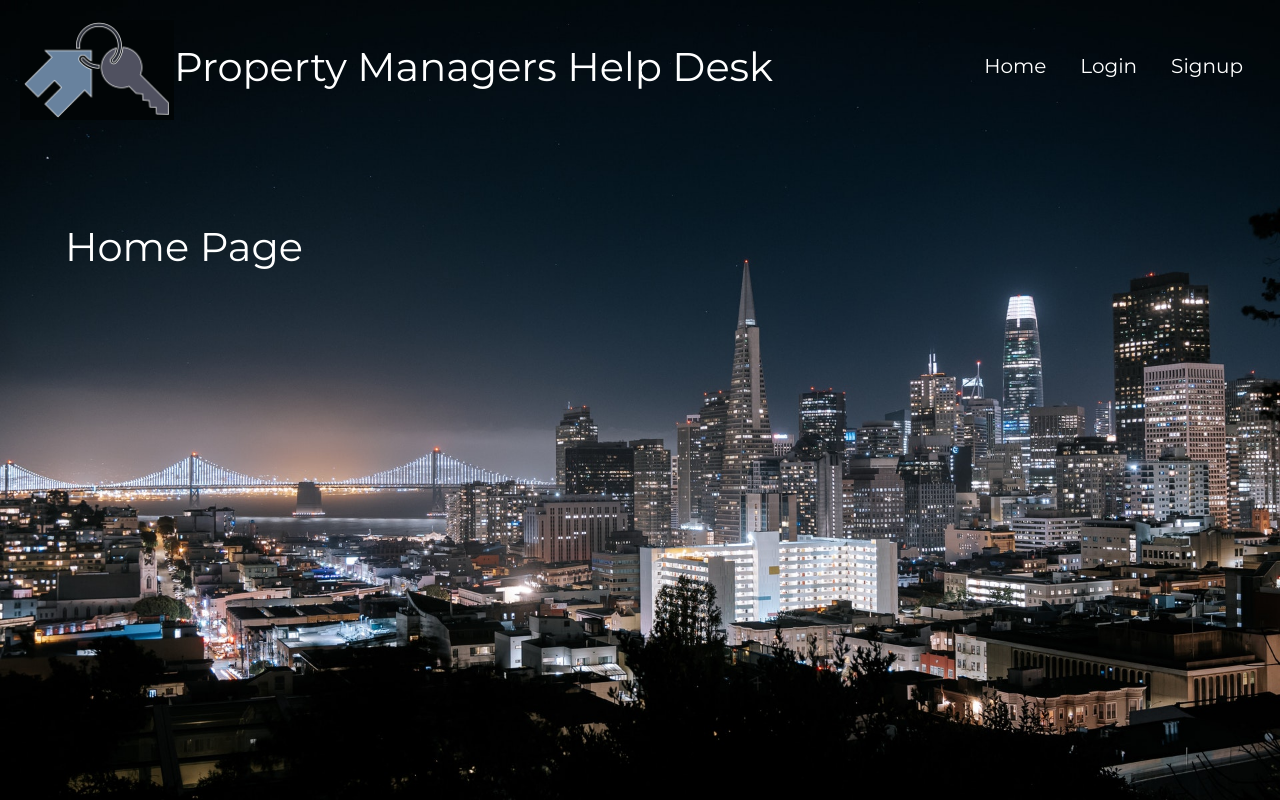
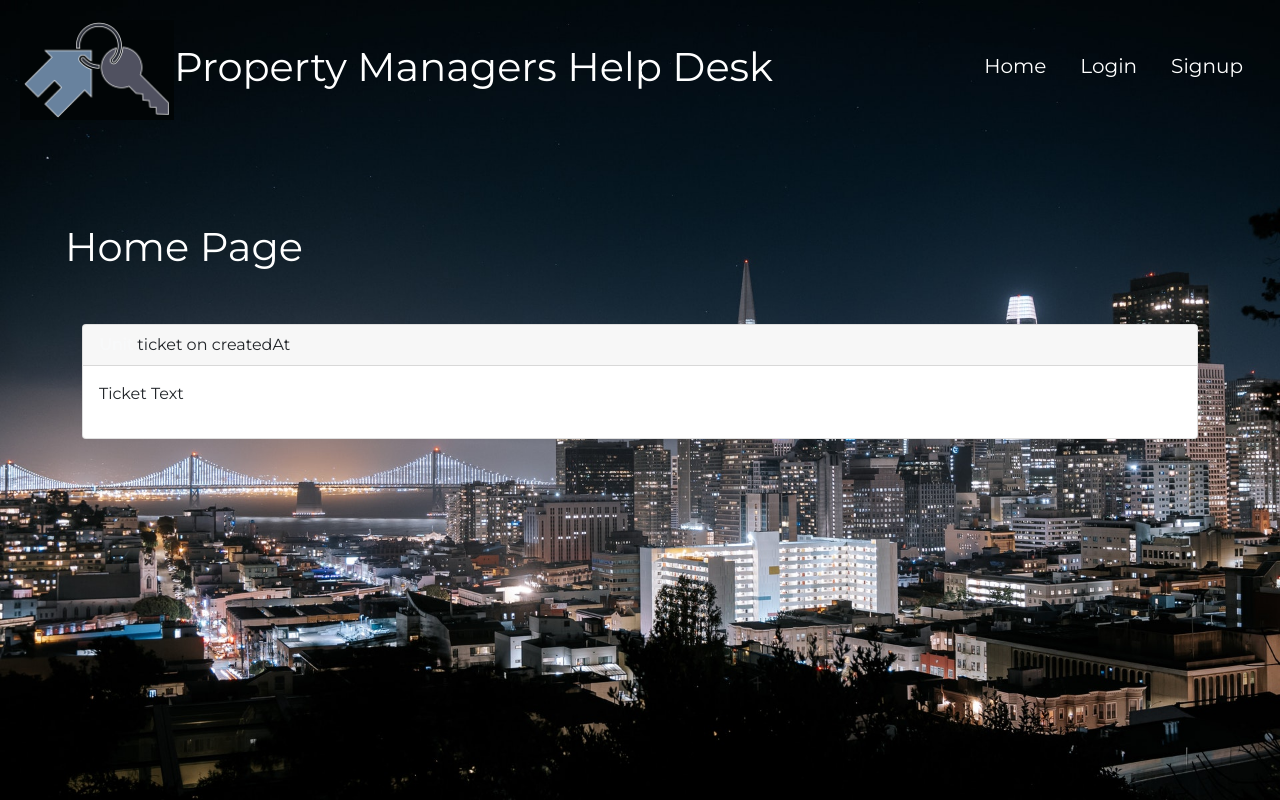
Before and after one commit to robyng/the-help-desk, a React (Create React App) app in the folder client/: page /ticket in a window 1280 px wide. Built offline with nearby package versions, Linux system fonts and the light colour scheme.

Commit message:
add routes but not tested

```diff
--- a/client/src/App.js
+++ b/client/src/App.js
@@ -7,6 +7,8 @@ import Header from "./components/Header";
 import Signup from "./components/Signup";
 import Dashboard from "./components/Dashboard";
 import NewTicket from "./components/NewTicket";
+import SingleTicket from "./components/SingleTicket";
+import Account from "./components/Account";
 import React, { useState } from "react";
 import Auth from './utils/auth';
 import {
@@ -17,6 +19,7 @@ import {
 } from '@apollo/client';
 
 import { setContext } from '@apollo/client/link/context';
+import { BrowserRouter as Router, Route } from 'react-router-dom';
 
 
 const httpLink = createHttpLink({
@@ -54,12 +57,15 @@ function App() {
         return <NewTicket />;
     } else if (currentPage === "Dashboard" && Auth.loggedIn()) {
     return <Dashboard />;
+  } else if (currentPage === "Account" && Auth.loggedIn()) {
+    return <Account />;
   } else {
     return <Login></Login>
   }
   }
   return (
     <ApolloProvider client={client}>
+
     <div>
       <div className="hero">
       <Header>
@@ -73,10 +79,26 @@ function App() {
       {displayPage()}
       </div>
 
+      <Router>
+
+        <div className="container">
+
+            <Route exact path="/" component={Landing} />
+            <Route exact path="/login" component={Login} />
+            <Route exact path="/newticket" component={NewTicket} />
+            <Route exact path="/dashboard" component={Dashboard} />
+            <Route exact path="/ticket" component={SingleTicket} />
+            <Route exact path="/account" component={Account} />
+       </div>
+
+      </Router>
 
       </div>
 
     </div>
+
+
+
 </ApolloProvider>
   );
 }
--- /dev/null
+++ b/client/src/components/Account/index.js
@@ -0,0 +1,21 @@
+import React from 'react';
+
+const Account = () => {
+  return (
+    <div>
+      <div className="flex-row mb-3">
+        <h2 className="bg-dark text-secondary p-3 display-inline-block">
+          {/* Viewing <unit>'s profile. */}
+        </h2>
+      </div>
+
+      <div className="flex-row justify-space-between mb-3">
+        <div className="col-12 mb-3 col-lg-8">{/* PRINT TICKET LIST  */}</div>
+
+
+      </div>
+    </div>
+  );
+};
+
+export default Account;
--- /dev/null
+++ b/client/src/components/SingleTicket/index.js
@@ -0,0 +1,53 @@
+// import { useQuery } from '@apollo/client';
+// import { QUERY_TICKET } from '../utils/queries';
+
+// const { id: ticketId } = useParams();
+
+// const { loading, data } = useQuery(QUERY_TICKET, {
+//   variables: { id: ticketId }
+// });
+
+// const ticket = data?.ticket || {};
+
+// if (loading) {
+//   return <div>Loading...</div>;
+// }
+// return (
+//   <div>
+//   <div className="card mb-3">
+//     <p className="card-header">
+//       <span style={{ fontWeight: 700 }} className="text-light">
+//         {ticket.unit}
+//       </span>{' '}
+//       Ticket on {ticket.createdAt}
+//     </p>
+//     <div className="card-body">
+//       <p>{ticket.message}</p>
+//     </div>
+//   </div>
+// </div>
+// );
+
+// export default SingleTicket;
+
+import React from 'react';
+
+const SingleTicket = props => {
+  return (
+    <div>
+      <div className="card mb-3">
+        <p className="card-header">
+          <span style={{ fontWeight: 700 }} className="text-light">
+            Unit
+          </span>{' '}
+          ticket on createdAt
+        </p>
+        <div className="card-body">
+          <p>Ticket Text</p>
+        </div>
+      </div>
+    </div>
+  );
+};
+
+export default SingleTicket;
--- a/client/src/components/TicketList/index.js
+++ b/client/src/components/TicketList/index.js
@@ -2,7 +2,7 @@ import React from "react";
 
 import { useQuery } from "@apollo/client";
 import { QUERY_TICKETS } from "../../utils/queries";
-
+import { Link, BrowserRouter } from 'react-router-dom';
 const TicketList = () => {
   //Show all tickets
   const { loading, data } = useQuery(QUERY_TICKETS);
@@ -23,9 +23,22 @@ const TicketList = () => {
             <h3 className="ticket-title">{ticket.title}</h3>
             <div key={ticket._id} className="card mb-3">
               <p className="ticket-header">
+
+              <BrowserRouter>
+              <Link
+    to={`/account/${ticket.unit}`}
+    style={{ fontWeight: 700 }}
+    className="text-light"
+  >
+    {ticket.unit}
+  </Link>{' '}
+  ticket on {ticket.createdAt}
+  </BrowserRouter>
+
+{/*
                 Unit: {ticket.unit}
                 <br />
-                Ticket on {ticket.createdAt}
+                Ticket on {ticket.createdAt} */}
               </p>
               <div className="card-body">
                 <p>{ticket.message}</p>
```
